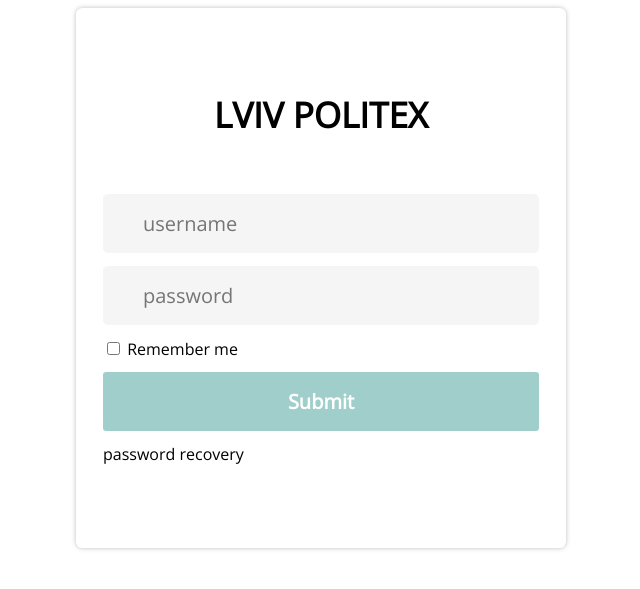
After one commit to AkiroToshira/OpenEdu, a Django app: template OpenEdu/core/templates/pages/login.html in a window 1280 px wide. The commit adds this page. Shown: the top 589 px of the page, without its empty margins (319-959 px from the left). Run offline with Django 3.2, Linux system fonts and the light colour scheme; the template is opened without the code that fills it, so the values that code supplies are empty; parts of the project's set-up code (start-up, migrations or seed data) failed here and were passed over.

Commit message:
little fix

```diff
--- a/OpenEdu/OpenEdu/settings.py
+++ b/OpenEdu/OpenEdu/settings.py
@@ -74,6 +74,7 @@ DATABASES = {
 }
 
 
+
 # Password validation
 # https://docs.djangoproject.com/en/3.1/ref/settings/#auth-password-validators
 
@@ -110,12 +111,12 @@ USE_TZ = True
 # Static files (CSS, JavaScript, Images)
 # https://docs.djangoproject.com/en/3.1/howto/static-files/
 
-STATIC_ROOT = os.path.join(BASE_DIR, 'static/')
+
 STATIC_URL = '/static/'
-
 
 STATICFILES_DIRS = [
     os.path.join(BASE_DIR, 'static'),
 ]
+
 MEDIA_ROOT = os.path.join(BASE_DIR, 'media/')
 MEDIA_URL = '/media/'
--- /dev/null
+++ b/OpenEdu/core/static/css/login.css
@@ -0,0 +1,69 @@
+@import url('https://fonts.googleapis.com/css2?family=Open+Sans:wght@300&display=swap');
+* {
+  font-family: 'Open Sans', sans-serif;
+}
+
+.box {
+  margin: 0 auto;
+  display: flex;
+  align-items: flex-start;
+  height: 500px;
+  max-width: 450px;
+  justify-content: center;
+  align-items: center;
+  border: none;
+  border-radius: 0.4rem;
+  padding: 20px;
+  background-color: #fff;
+  box-shadow: 0px 0px 5px 0px rgba(0,0,0,0.26);
+
+}
+
+.box .selected {
+  display: flex;
+  flex-direction: column;
+  flex-wrap: wrap;
+  justify-content: center;
+
+}
+
+input[type="text"],input[type="password"] {
+  background-color : #f5f5f5;
+  margin-bottom: 0.8rem;
+  padding: 1rem 9rem 1rem 2.5rem;
+  border: none;
+  outline: none;
+  border-radius: 0.3rem;
+  font-size: 20px;
+}
+
+input[type="radio"]{
+  margin: 3px 3px 3px 4px;
+}
+
+button {
+  background-color: #a0cecb;
+  border: none;
+  color: white;
+  padding: 2.5rem 3rem;
+  padding: 1rem 1rem;
+  border-radius: 0.2rem;
+  margin: .75rem 0;
+  text-decoration: none;
+  font-size: 16px;
+  cursor: pointer;
+  font-size: 20px;
+  font-weight: bold;
+}
+
+.selected .logo-name{
+  text-align: center;
+  margin-bottom: 3.5rem;
+  font-size: 35px;
+  font-weight: bold;
+}
+
+ input[type=checkbox]:checked {
+  background-color: #a77e2d !important;
+  color: #ffffff !important;
+}
--- a/OpenEdu/core/static/css/profile.css
+++ b/OpenEdu/core/static/css/profile.css
@@ -148,14 +148,13 @@
   display: flex;
   width: 100%;
   min-height: 300px;
-  background-color: rgb(83, 77, 67);
   align-items: center;
+  border-bottom: 4px solid black;
 }
 
 .profile_img {
   width: 200px;
   height: 200px;
-  background-color: chocolate;
   border-radius: 100%;
   margin-left: 100px;
 }
@@ -166,7 +165,6 @@
   height: 200px;
   margin-right: 100px;
   margin-left: 100px;
-  background-color: cornflowerblue;
 }
 
 .profile_name_id {
--- a/OpenEdu/core/templates/core/core.html
+++ b/OpenEdu/core/templates/core/core.html
@@ -4,7 +4,7 @@
 <br>{{i.articles_data}}<br>
 <p><a href="detail/{{i.id}}">{{i.name}}</a></p>
 {{i.text}}<br>
-<img src="{{ i.img.url }}">
+
 {% endfor %}
 
 {% url 'logout' as url_logout_page %}
--- a/OpenEdu/core/templates/core/lessons.html
+++ b/OpenEdu/core/templates/core/lessons.html
@@ -3,7 +3,10 @@
 <p><a href="lesson/{{lesson.id}}">{{ lesson.name }}</a></p>
 {% endfor %}
 {{ get_profile.student_group }}<br>
-{{ get_deadlines }}
+<p>Dead lines</p> <br>
+{% for i in get_deadlines.all %}
+ {{i.name}} {{i.deadline_time}} {{i.lesson}} <br>
+{% endfor %}
 
 
 
--- /dev/null
+++ b/OpenEdu/core/templates/pages/login.html
@@ -0,0 +1,36 @@
+{% load static %}
+
+<!doctype html>
+<html lang="en">
+<head>
+    <meta charset="UTF-8">
+    <meta name="viewport"
+          content="width=device-width, user-scalable=no, initial-scale=1.0, maximum-scale=1.0, minimum-scale=1.0">
+    <meta http-equiv="X-UA-Compatible" content="ie=edge">
+    <link rel="stylesheet" href="{% static 'css/login.css' %}" />
+    <title>Document</title>
+   </head>
+<body>
+
+  <div class="box">
+
+    <div class="selected">
+      <div class="logo-name"><span>LVIV POLITEX</span></div>
+
+
+      <input type="text" placeholder="username">
+      <input type="password" placeholder="password">
+
+      <div class="rememberme-checkbox">
+        <input type="checkbox" id="savepassword" name="happy" value="yes">
+        <label for="savepassword">Remember me</label>
+      </div>
+      <button type="button" name="button">Submit</button>
+      <div><span>password recovery</span></div>
+
+    </div>
+
+  </div>
+
+</body>
+</html>
--- a/OpenEdu/core/views.py
+++ b/OpenEdu/core/views.py
@@ -89,7 +89,7 @@ def profile(request):
     context = {
         'get_user': get_user
     }
-    template = 'accounts/profile.html'
+    template = 'pages/profile.html'
     return render(request, template, context)
 
 
```
Also changed, not shown: OpenEdu/core/models.py (+13 -11 lines), OpenEdu/core/templates/pages/home.html (+12 -12 lines), OpenEdu/core/templates/pages/profile.html (+15 -21 lines), 1 other file.
